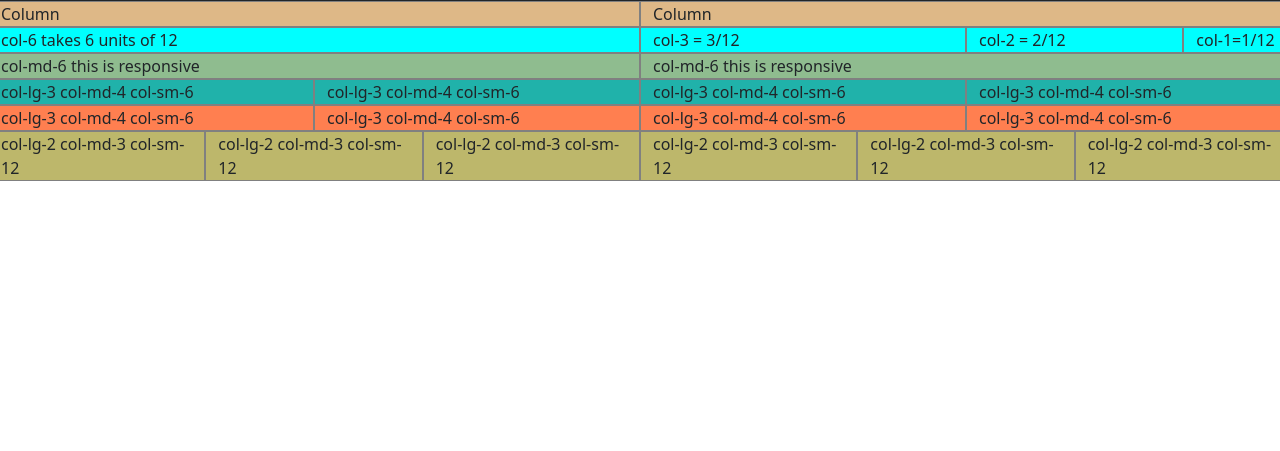
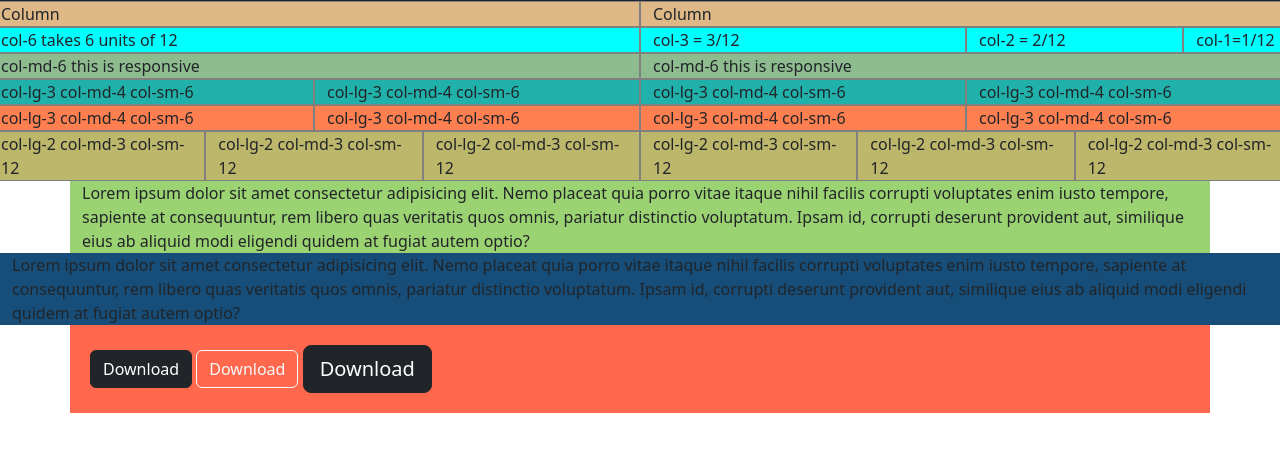
Before and after one commit to ArjayBuen/bootstrap, a plain HTML site: page index.html in a window 1280 px wide. Shown: the part 55-506 px from the top of the page. Drawn offline with nearby package versions, Linux system fonts and the light colour scheme.

Commit message:
learning bootstrap container and button

```diff
--- a/index.html
+++ b/index.html
@@ -110,6 +110,19 @@
         </div>
     </div>
 
+    <div class="container" style="background-color:rgb(156, 211, 114);">
+        Lorem ipsum dolor sit amet consectetur adipisicing elit. Nemo placeat quia porro vitae itaque nihil facilis corrupti voluptates enim iusto tempore, sapiente at consequuntur, rem libero quas veritatis quos omnis, pariatur distinctio voluptatum. Ipsam id, corrupti deserunt provident aut, similique eius ab aliquid modi eligendi quidem at fugiat autem optio?
+    </div>
+    <div class="container-fluid" style="background-color:rgb(23, 78, 121);">
+        Lorem ipsum dolor sit amet consectetur adipisicing elit. Nemo placeat quia porro vitae itaque nihil facilis corrupti voluptates enim iusto tempore, sapiente at consequuntur, rem libero quas veritatis quos omnis, pariatur distinctio voluptatum. Ipsam id, corrupti deserunt provident aut, similique eius ab aliquid modi eligendi quidem at fugiat autem optio?
+    </div><!-- container-fluid takes 100% of the width, while container centers the div   -->
+
+    <div class="container" style="background-color: #ff684c; padding: 20px ;">
+        <div class="btn btn-dark"><i class="fa-brands fa-apple" style="color: #e5e9f0;"></i>Download</div>
+        <div class="btn btn-outline-light">Download</div>
+        <div class="btn btn-dark btn-lg">Download</div>
+    </div>
+
 
 
     <script src="https://cdn.jsdelivr.net/npm/bootstrap@5.3.1/dist/js/bootstrap.bundle.min.js" integrity="sha384-HwwvtgBNo3bZJJLYd8oVXjrBZt8cqVSpeBNS5n7C8IVInixGAoxmnlMuBnhbgrkm" crossorigin="anonymous"></script>
```
